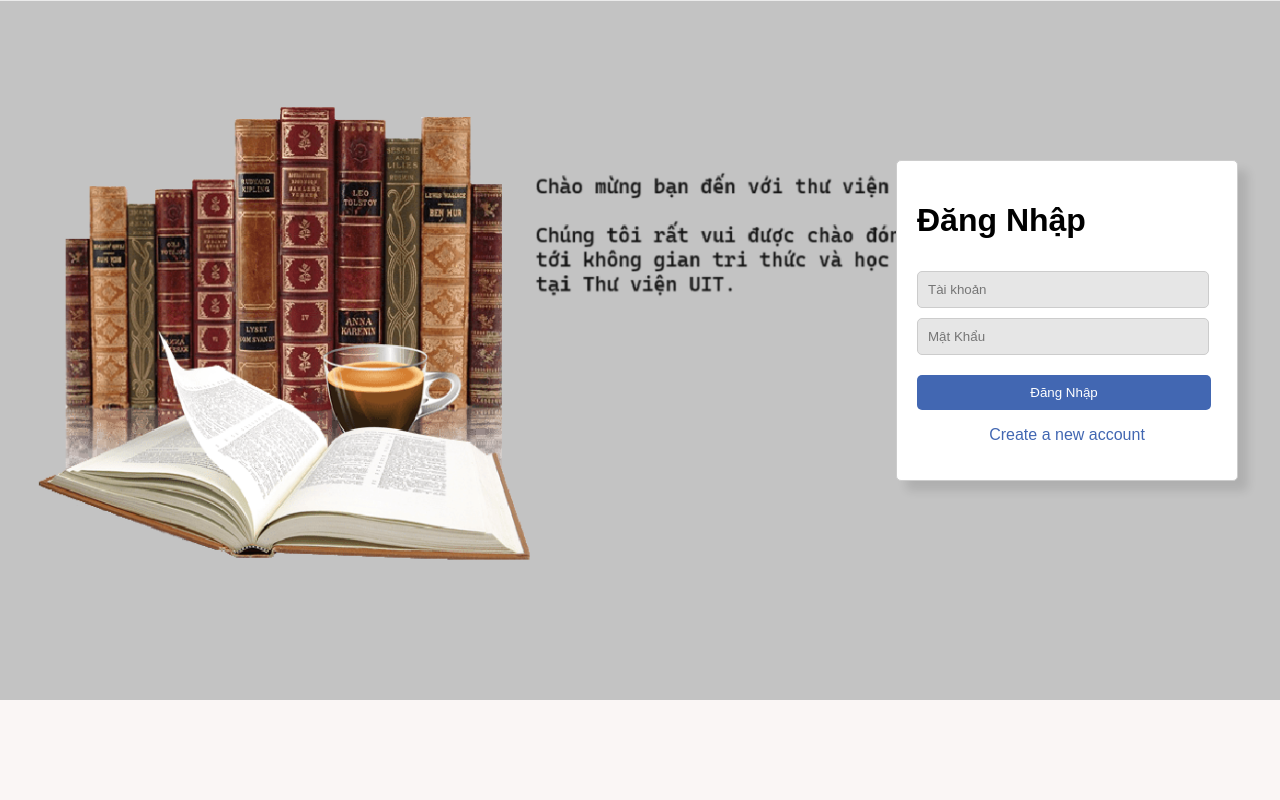
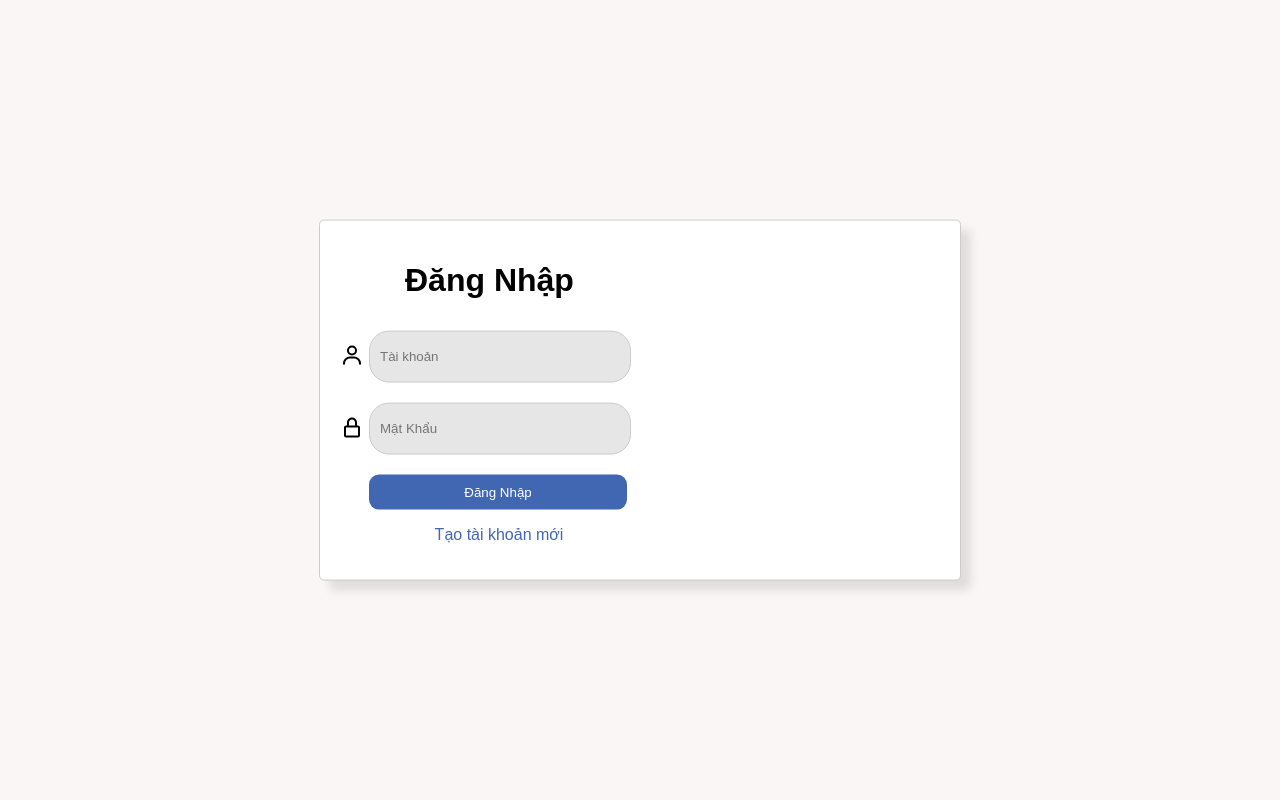
Before and after one commit to UIT-21521549/NMCNPPM, a Flask app: page / in a window 1280 px wide; the page is wider, and only the part inside the window is pictured. Run offline with Flask 3, Linux system fonts and the light colour scheme.

Commit message:
ko co gif

```diff
--- a/static/script.js
+++ b/static/script.js
@@ -0,0 +1,9 @@
+function checkAccountExistence() {
+    // Retrieve the value of the account input field
+    var account = document.getElementById("account_2").value;
+
+    // Example condition: if the account already exists, print a message
+    if (account === "existing_account") {
+        console.log("Account already exists!");
+    }
+}
--- a/static/style.css
+++ b/static/style.css
@@ -1,52 +1,53 @@
-body {
+body, html {
+  margin: 0;
+  padding: 0;
+  height: 100%;
   font-family: Arial, sans-serif;
   background-color: #FAF6F5;
-
 }
 .container {
   position: absolute;
-  top: 20%;
-  left: 70%;
-  width: 300px;
+  top: 50%;
+  left: 50%;
+  transform: translate(-50%, -50%);
+  width: 600px;
   margin: 0 auto;
   padding: 20px;
   border: 1px solid #ccc;
   border-radius: 5px;
-  box-shadow: 10px 10px 10px rgba(0, 0, 0, 0.1); /* Viền mờ */
-  background: White;
+  box-shadow: 10px 10px 10px rgba(0, 0, 0, 0.1);
+  background: white;
 }
 label {
   display: block;
 }
-input[type="account"],
+input[type="text"],
 input[type="password"],
-input[type="your_number"],
-input[type="Gmail"]{
-  width: 90%;
+input[type="your_number"] {
+  width: 40%;
   padding: 10px;
+  height: 30px;
   margin-top: 10px;
   border: 1px solid #ccc;
-  border-radius: 5px;
+  border-radius: 20px;
   background: #e6e6e6;
 }
-input[type="Fist_name"],
-input[type="Last_name"]{
+input[type="text"].small {
   width: 40%;
-  padding: 10px;
-
-  border: 1px solid #ccc;
-  border-radius: 5px;
-    background: #e6e6e6;
 }
 input[type="submit"] {
-  width: 98%;
+  width: 43%;
   padding: 10px;
   margin-top: 20px;
   background-color: #4267B2;
   color: white;
   border: none;
-  border-radius: 5px;
+  border-radius: 10px;
   cursor: pointer;
+}
+#registerLink{
+  width: 43%;
+  margin-left: 30px;
 }
 a {
   display: block;
@@ -55,11 +56,9 @@ a {
   color: #4267B2;
   text-decoration: none;
 }
-
-
 .register {
   position: absolute;
-  top: 40%;
+  top: 50%;
   left: 50%;
   transform: translate(-50%, -50%);
   width: 350px;
@@ -72,17 +71,16 @@ a {
   display: none;
   z-index: 1;
 }
-
-.name{
+.name {
   display: flex;
-  flex: 50%;
+  justify-content: space-between;
+  margin-bottom: 10px;
 }
-.disclaimer {
-      font-size: 10px;
-      margin-top: 10px;
-      padding-right:10px;
-    }
-
-.blur {
-    filter: blur(3px); /* Apply blur effect to the login form */
+.input-with-image {
+  position: relative;
+  display: flex;
+  align-items: center;
 }
+.input-with-image img {
+  margin-right: 5px;
+}
--- a/templates/index.html
+++ b/templates/index.html
@@ -4,45 +4,45 @@
     <meta charset="UTF-8" />
     <title>Login</title>
     <link rel="stylesheet" type="text/css" href="{{ url_for('static',filename='style.css') }}" />
+    <script src="{{ url_for('static', filename='script.js') }}"></script>
     <style>
         body, html {
             margin: 0;
             padding: 0;
             height: 100%;
         }
-        img {
-            display: block;
-            width: 1500px;
-            height: 700px;
-        }
         </style>
 </head>
 <body>
     <div class="container_">
-    <img src="\static\background.png" alt="Mô tả hình ảnh">
         <div class="container">
-
-        <h1>Đăng Nhập</h1>
+            <h1 style="margin-left: 65px;">Đăng Nhập</h1>
             <form action="/login" method="post">
-            <input type="account" id="account" name="account" placeholder="Tài khoản" onfocus="this.placeholder = ''" onblur="this.placeholder = 'Tài khoản'" required>
+                <div class="input-with-image" style="margin-bottom: 10px;">
+                    <img src="static/img/bx-user.svg" alt="User Icon" style="margin-top: 8px;">
+                    <input type="text" id="account" name="account" placeholder="Tài khoản" onfocus="this.placeholder = ''" onblur="this.placeholder = 'Tài khoản'" required>
+                </div>
+                <div class="input-with-image">
+                    <img src="static/img/bx-lock-alt.svg" alt="Lock Icon" style="margin-top: 8px;">
                     <input type="password" id="password" name="password" placeholder="Mật Khẩu" onfocus="this.placeholder = ''" onblur="this.placeholder = 'Mật Khẩu'" required>
-            <input type="submit" value="Đăng Nhập">
+                </div>
+                <input type="submit" value="Đăng Nhập" style="margin-left: 29px;">
             </form>
-        <p><a href="#" id="registerLink">Create a new account</a></p>
+            <p><a href="#" id="registerLink">Tạo tài khoản mới</a></p>
         </div>
     </div>
-<div class="register" style="display: none;">
+    <div class="register" >
         <form action="/register" method="post">
             <h1 class='Dang_nhap'> Đăng Ký</h1>
             <div class="name">
-            <input type="Fist_name" id="First_name" name="username" placeholder="Họ" onfocus="this.placeholder = ''" onblur="this.placeholder = 'Họ'" style="margin-right:10px;" required>
-            <input type="Last_name" id="Last_name" name="username" placeholder="Tên" onfocus="this.placeholder = ''" onblur="this.placeholder = 'Tên'" required>
+                <input type="text" id="First_name" name="first_name" placeholder="Họ" onfocus="this.placeholder = ''" onblur="this.placeholder = 'Họ'" required>
+                <input type="text" id="Last_name" name="last_name" placeholder="Tên" onfocus="this.placeholder = ''" onblur="this.placeholder = 'Tên'" required>
             </div>
-        <input type="account" id="account" name="account" placeholder="Tài khoản" onfocus="this.placeholder = ''" onblur="this.placeholder = 'Tài khoản'" required >
-        <input type="password" id="password" name="password" placeholder="Mật khẩu" onfocus="this.placeholder = ''" onblur="this.placeholder = 'Mật khẩu'" required>
-        <input type="your_number" id="number" name="number" placeholder="Số điện thoại hoặc email" onfocus="this.placeholder = ''" onblur="this.placeholder = 'Số điện thoại hoặc email'" required>
+            <input type="text" id="account_2" name="account_2" placeholder="Tài khoản" onfocus="this.placeholder = ''" onblur="this.placeholder = 'Tài khoản'" required>
+            <input type="password" id="password_2" name="password_2" placeholder="Mật khẩu" onfocus="this.placeholder = ''" onblur="this.placeholder = 'Mật khẩu'" required>
+            <input type="text" id="number" name="number" placeholder="Số điện thoại hoặc email" onfocus="this.placeholder = ''" onblur="this.placeholder = 'Số điện thoại hoặc email'" required>
             <div class="button">
-            <input type="submit" value="Đăng ký" name="Dang_ky" >
+                <input type="submit" value="Đăng ký" name="Dang_ky" onclick="checkAccountExistence">
             </div>
         </form>
     </div>
--- a/web_cnpm.py
+++ b/web_cnpm.py
@@ -14,16 +14,14 @@ def login_check():
         return redirect('/home')
     else:
         return render_template('index.html')
-    return render_template('index.html')
 
-@app.route('/register', methods=['GET','POST'])
+@app.route('/register', methods=['POST'])
 def register():
-    user = User(request.form.get('username'), request.form.get('password'))
+    user = User(request.form.get('account_2'), request.form.get('password_2'))
     if request.method == 'GET':
         return render_template('register.html')
     if user.user_register() == True:
         return redirect('/login')
-    return render_template('register.html')
 
 @app.route('/home')
 def home():
```
Also changed, not shown: sql.py (+3 -5 lines), templates/register.html (deleted, +0 -35 lines), Library_Brown.ico (deleted), static/background.png (deleted), static/img/bx-lock-alt.svg (added), static/img/bx-user.svg (added), static/login.png (deleted). Lines whose indentation alone changed are shown as unchanged.
